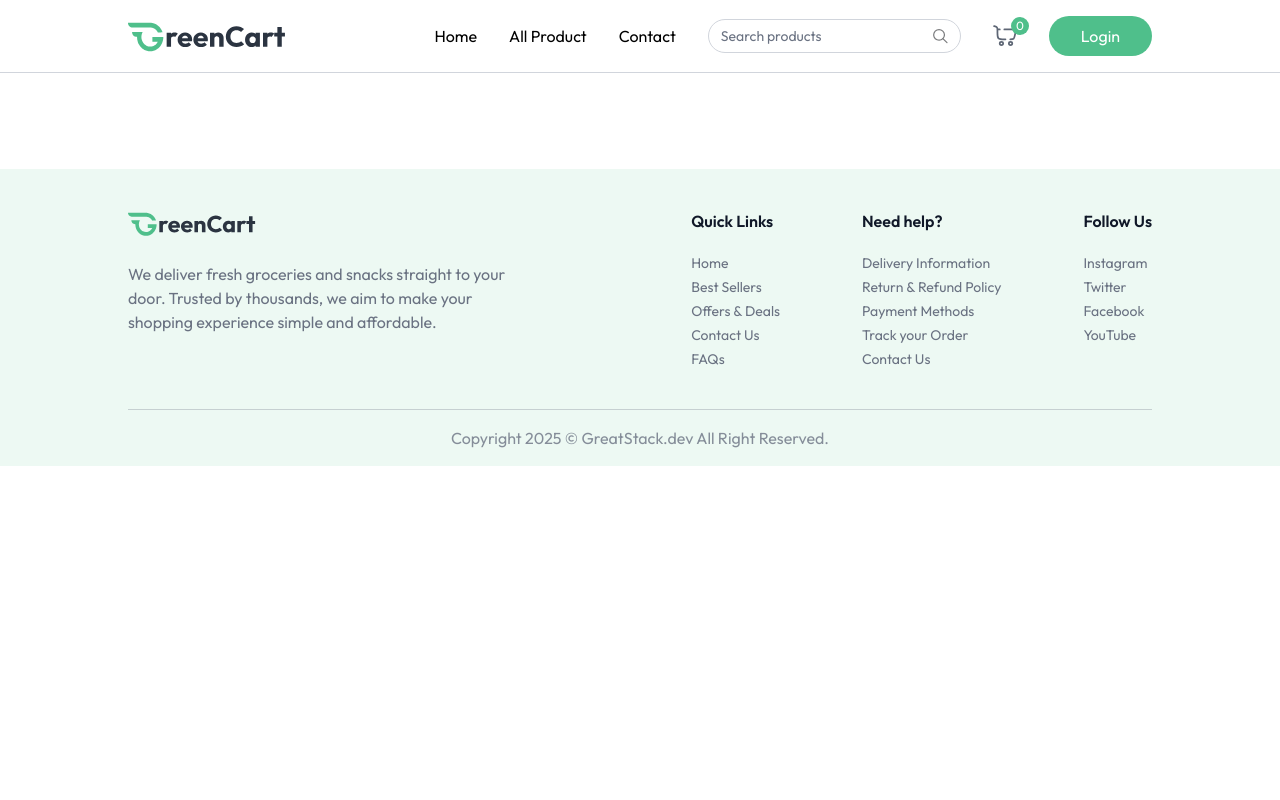
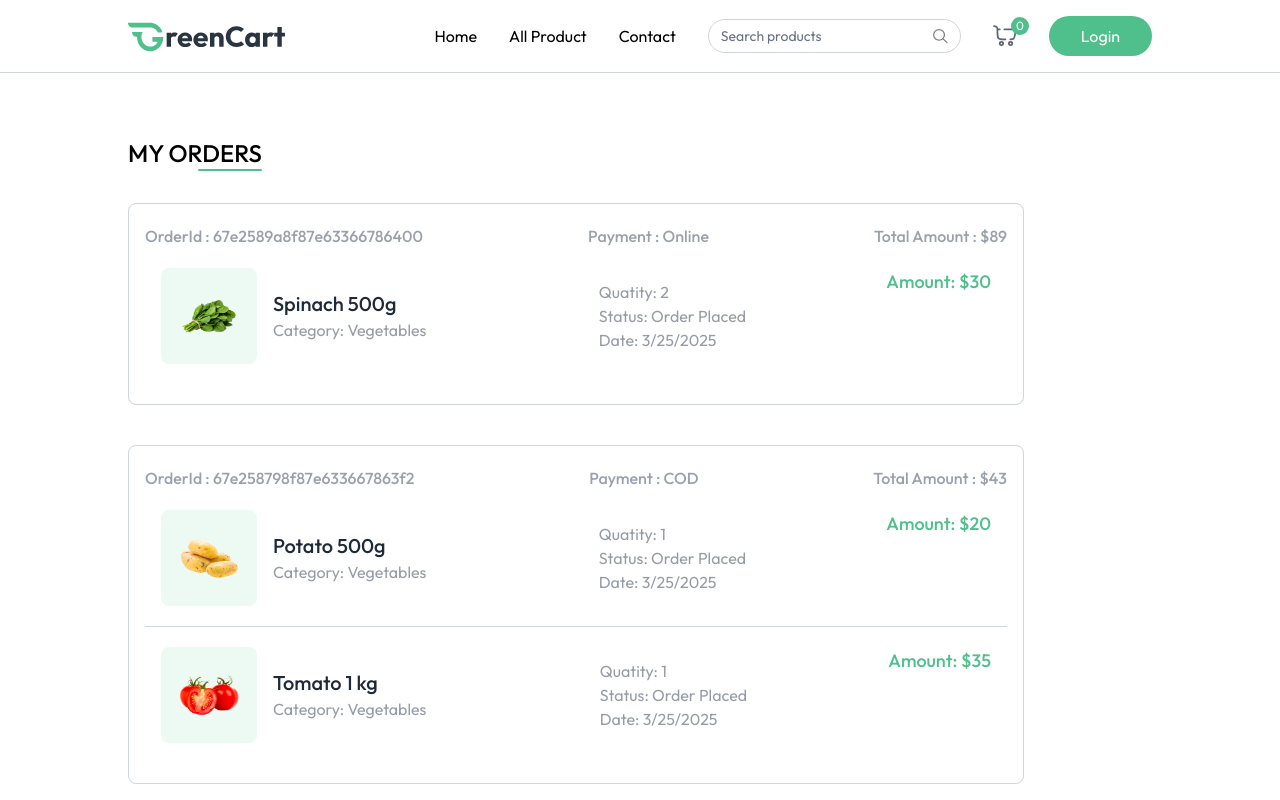
Before and after one commit to tarun0714/Grocery_Delivery_Website-Using-MERN-Stack-frontend, a React (Vite) app: page /my-orders in a window 1280 px wide. Shown: the top 800 px of the page. Built offline with nearby package versions, Linux system fonts and the light colour scheme.

Commit message:
customer frontend complete

```diff
--- a/src/App.jsx
+++ b/src/App.jsx
@@ -11,6 +11,7 @@
 import ProductDetails from './pages/ProductDetails'
 import Cart from './pages/Cart'
 import AddAddress from './pages/AddAddress'
+import MyOrders from './pages/MyOrders'
 
 const App = () => {
 
@@ -31,6 +32,7 @@
           <Route path='/products/:category/:id' element={<ProductDetails/>} />
           <Route path='/cart' element={<Cart/>} />
           <Route path='/add-address' element={<AddAddress/>} />
+          <Route path='/my-orders' element={<MyOrders/>} />
         </Routes>
       </div>
       {!isSellerPath && <Footer/>}
--- a/src/components/ProductCard.jsx
+++ b/src/components/ProductCard.jsx
@@ -21,7 +21,7 @@
                 </div>
                 <div className="flex items-end justify-between mt-3">
                     <p className="md:text-xl text-base font-medium text-primary">
-                        {currency}${product.offerPrice}{" "} <span className="text-gray-500/60 md:text-sm text-xs line-through">{currency}${product.price}</span>
+                        {currency}{product.offerPrice}{" "} <span className="text-gray-500/60 md:text-sm text-xs line-through">{currency}{product.price}</span>
                     </p>
                     <div onClick={(e) => { e.stopPropogation(); }} className="text-primary">
                         {!cartItems[product._id] ? (
--- a/src/context/AppContext.jsx
+++ b/src/context/AppContext.jsx
@@ -7,7 +7,7 @@
 
 export const AppContextProvider = ({children})=>{
 
-    const currency = import.meta.VITE_CURRENCY;
+    const currency = import.meta.env.VITE_CURRENCY;
 
 
     const navigate = useNavigate();
--- a/src/pages/AddAddress.jsx
+++ b/src/pages/AddAddress.jsx
@@ -30,7 +30,7 @@
     const handleChange = (e) => {
         const { name, value } = e.target;
         setAddress((prevAddress)=>({
-            ...AddAddress,
+            ...prevAddress,
             [name] : value
         }))
     }
@@ -45,10 +45,30 @@
         <div className='flex flex-col-reverse md:flex-row justify-between mt-10'>
             <div className='flex-1 max-w-md'>
                 <form onSubmit={onSubmitHandler} className='space-y-3 mt-6 text-sm'>
-                    <div>
+                    <div className='grid grid-cols-2 gap-4'>
                         <InputField handleChange={handleChange} address={address} name='firstName' type="text" placeholder="First Name" />
                         <InputField handleChange={handleChange} address={address} name='lastName' type="text" placeholder="Last Name" />
                     </div>
+
+                    <InputField handleChange={handleChange} address={address} name='email' type="email" placeholder="Email Address" />
+                    <InputField handleChange={handleChange} address={address} name='street' type="text" placeholder="Street" />
+
+                    <div className='grid grid-cols-2 gap-4'>
+                        <InputField handleChange={handleChange} address={address} name='city' type="text" placeholder="City" />
+                        <InputField handleChange={handleChange} address={address} name='state' type="text" placeholder="State" />
+                    </div>
+
+                    <div className='grid grid-cols-2 gap-4'>
+                        <InputField handleChange={handleChange} address={address} name='zipcode' type="number" placeholder="Zip code" />
+                        <InputField handleChange={handleChange} address={address} name='country' type="text" placeholder="Country" />
+                    </div>
+
+                    <InputField handleChange={handleChange} address={address} name='phone' type="text" placeholder="Phone" />
+
+                    <button className='w-full mt-6 bg-primary text-white py-3 hover:bg-primary-dull transition cursor-pointer uppercase'>
+                        Save Address
+                    </button>
+
                 </form>
             </div>
             <img className='md:mr-16 mb-16 md:mt-0' src={assets.add_address_iamge} alt="Add Address" />
--- /dev/null
+++ b/src/pages/MyOrders.jsx
@@ -0,0 +1,58 @@
+import React, { useEffect, useState } from 'react'
+import { useAppContext } from '../context/AppContext'
+import { dummyOrders } from '../assets/assets'
+
+const MyOrders = () => {
+    const [myOrders, setMyOrders] = useState([])
+    const {currency} = useAppContext()
+
+    const fetchMyOrders = async () => {
+        setMyOrders(dummyOrders)
+    }
+
+    useEffect(() => {
+        fetchMyOrders()
+    }, [])
+
+  return (
+    <div className='mt-16 pb-16'>
+        <div className='flex flex-col items-end w-max mb-8'>
+            <p className='text-2xl font-medium uppercase'>My orders</p>
+            <div className='w-16 h-0.5 bg-primary rounded-full'></div>
+        </div>
+        {myOrders.map((orders, index) =>(
+            <div key={index} className='border border-gray-300 rounded-lg mb-10 p-4 py-5 max-w-4xl'>
+                <p className='flex justify-between md:items-center text-gray-400 md:font-medium max-md:flex-col'>
+                    <span>OrderId : {orders._id}</span>
+                    <span>Payment : {orders.paymentType}</span>
+                    <span>Total Amount : {currency}{orders.amount}</span>
+                </p>
+                {orders.items.map((item, index) => (
+                    <div key={index}
+                    className={`relative bg-white text-gray-500/70 ${orders.items.length !== index + 1 && "border-b"} border-gray-300 flex flex-col md:flex-row justify-between p-4 py-5 md:gap-16 w-full max-w-4xl`}>
+                        <div className='flex items-center mb-4 md:mb-0'>
+                            <div className='bg-primary/10 p-4 rounded-lg'>
+                                <img src={item.product.image[0]} alt="" className='w-16 h-16'/>
+                            </div>
+                            <div className='ml-4'>
+                                <h2 className='text-xl font-medium text-gray-800'>{item.product.name}</h2>
+                                <p>Category: {item.product.category}</p>
+                            </div>
+                        </div>
+                        <div className='flex flex-col justify-center md:ml-8 mb-4 md:mb-0'>
+                            <p>Quatity: {item.quantity || "1"}</p>
+                            <p>Status: {orders.status}</p>
+                            <p>Date: {new Date(orders.createdAt).toLocaleDateString()}</p>
+                        </div>
+                        <p className='text-primary text-lg font-medium'>
+                            Amount: {currency}{item.product.offerPrice * item.quantity}
+                        </p>
+                    </div>
+                ))}
+            </div>
+        ))}
+    </div>
+  )
+}
+
+export default MyOrders
```
